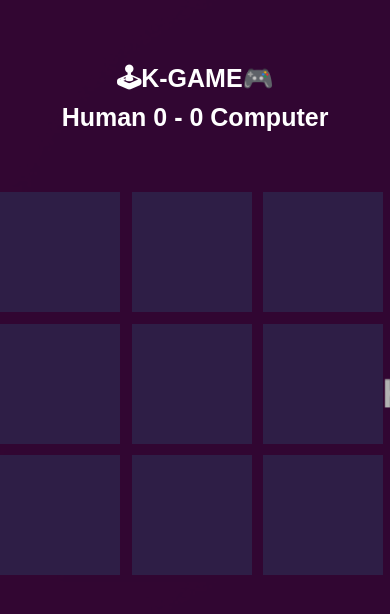
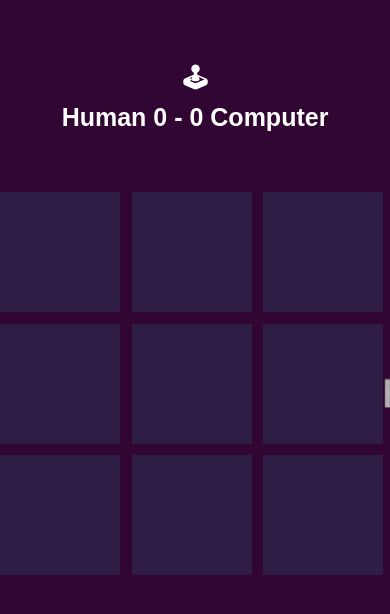
Before and after one commit to sh4de-c4t/XO-KGAME, a plain HTML site: page index.html in a window 390 px wide. Drawn offline with Linux system fonts and the light colour scheme.

Commit message:
mobile screen fix

```diff
--- a/index.html
+++ b/index.html
@@ -12,7 +12,7 @@
 
 <body>
     <div class="overlay"></div>
-    <div class="semafor">🕹K-GAME🎮</br> Human <span id="human">0</span> - <span id="computer">0</span> Computer</div>
+    <div class="semafor">🕹</br> Human <span id="human">0</span> - <span id="computer">0</span> Computer</div>
     <div class="gamespace">
         <div class="panel" id="panel">
 
```
